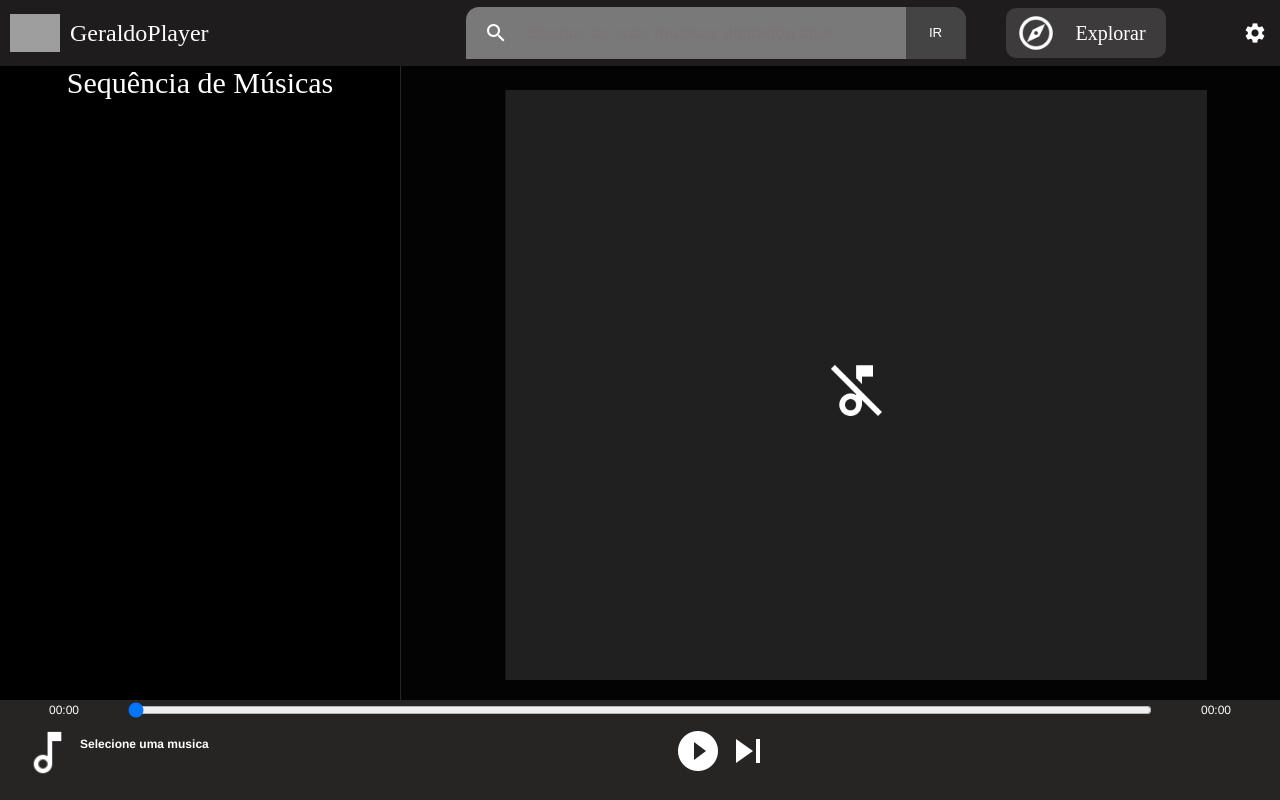
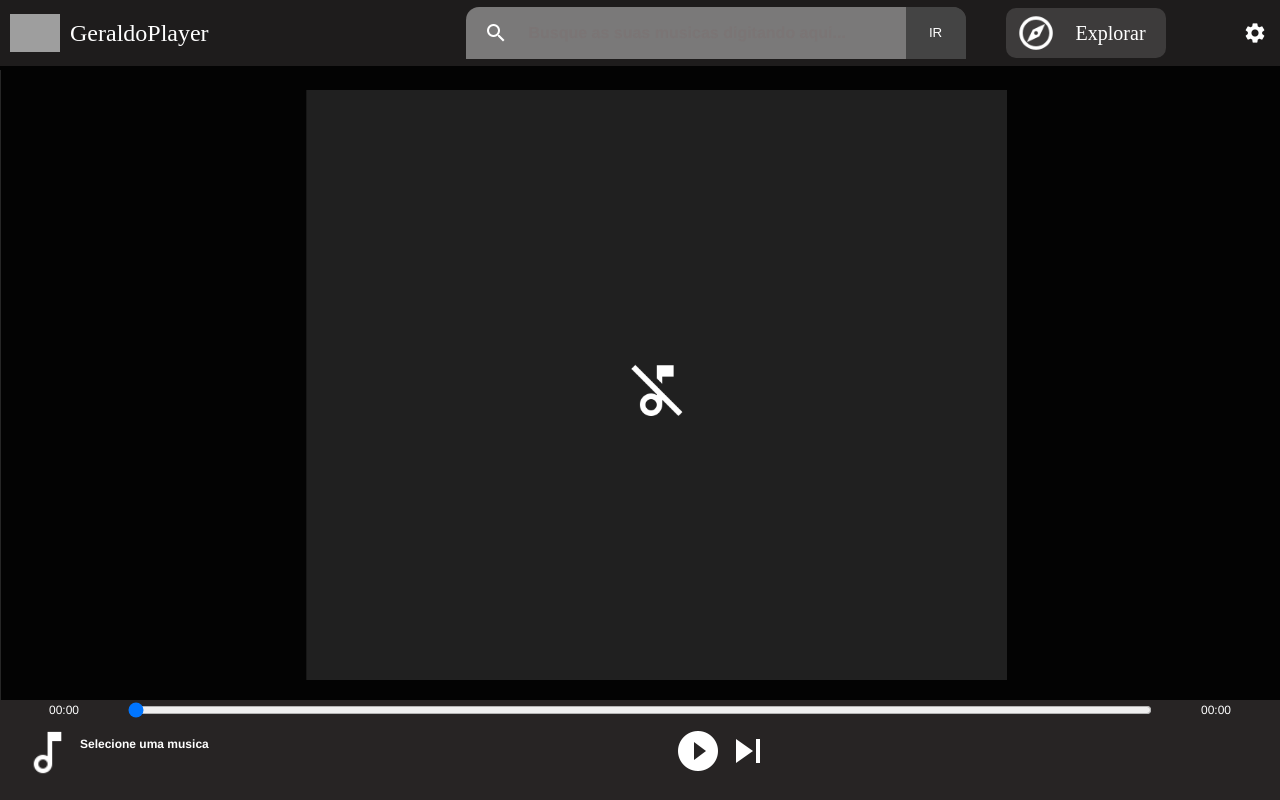
Before and after one commit to MateusJFabricio/MusicPlayer, a React (Vite) app in the folder music-app/: page / in a window 1280 px wide. Built offline with nearby package versions, Linux system fonts and the light colour scheme; grey boxes are pictures that could not be loaded.

Commit message:
1 - Adicionado efeito de ocultar a stack de musica caso não tenha musica na stack 2 - Feito correções de CSS

```diff
--- a/music-app/src/App.css
+++ b/music-app/src/App.css
@@ -5,9 +5,11 @@
 }
 
 .pages{
+    display: flex;
+    flex-direction: row;
     position: absolute;
     top: 70px;
-    bottom: 100px;
-    left: 400px;
-    width: calc(100% - 400px);;
+    bottom: 100px;;
+    width: 100%;
+    min-width: 900px;
 }
--- a/music-app/src/App.jsx
+++ b/music-app/src/App.jsx
@@ -13,9 +13,9 @@ function App() {
     <>
       <div className='container'>
         <div className="pages">
+          <MenuLateral/>
           <Outlet/>
         </div>
-        <MenuLateral/>
         <NavBar/>
         <MediaBar/>
       </div>
--- a/music-app/src/components/Carrousel/Carrousel.css
+++ b/music-app/src/components/Carrousel/Carrousel.css
@@ -1,6 +1,6 @@
 .carrousel-container{
     position: relative;
-    height: 320px;
+    height: 260px;
     margin: 10px;
     padding: 10px;
     background-image: linear-gradient(to right, rgba(255, 255, 255, 0),rgba(255, 255, 255, 0.285), rgba(255, 255, 255, 0.285), rgba(255, 255, 255, 0));
--- a/music-app/src/components/GenreCard/GenreCard.css
+++ b/music-app/src/components/GenreCard/GenreCard.css
@@ -17,7 +17,7 @@
     position: relative;
     height: 100%;
     width: 180px;
-    left: 20px;
+    /* left: 20px; */
     font-size: 30px;
     text-align: center;
 }
--- a/music-app/src/components/GenreCard/GenreCard.jsx
+++ b/music-app/src/components/GenreCard/GenreCard.jsx
@@ -11,26 +11,26 @@ const GenreCard = ({title}) => {
     }
 
     return {
-      cor1: "hsla(" + randomNumber + ", 100%, 50%, " + transparencia + ")",
-      cor2: "hsl(" + randomNumber + ", 100%, 50%)"
+      cor1: "hsla(" + randomNumber + ", 100%, 70%, " + transparencia + ")",
+      cor2: "hsl(" + randomNumber + ", 100%, 70%)"
     }
   }
 
-  const {cor1, cor2} = pickRandomColor(0.300)
+  const {cor1, cor2} = pickRandomColor(0.10)
   const genrecardContainer = {
     position: "relative",
     height: "40px",
     width: "200px",
     borderRadius: "5px",
-    backgroundColor: cor1
+    backgroundColor: cor1,
+    border: "1px solid gray"
   }
 
   const genrecardDestaque = {
     position: "relative",
     height: "100%",
     width: "10px",
-    backgroundColor: cor2,
-    borderRadius: "5px"
+    backgroundColor: cor2
   }
 
   return (
--- a/music-app/src/components/MenuLateral/MenuLateral.css
+++ b/music-app/src/components/MenuLateral/MenuLateral.css
@@ -1,7 +1,8 @@
 .menulateral{
     position: relative;
-    top: 66px;
-    height: calc(100% - 166px);
+    /* top: 66px; */
+    /* height: calc(100% - 166px); */
+    height: 100%;
     width: 400px;
     min-width: 400px;
 
@@ -17,6 +18,12 @@
 
     overflow-y: auto;
 }
+
+.hide{
+    width: 0;
+    min-width: 0;
+}
+
 
 .menulateral-queue-title{
     text-align: center;
--- a/music-app/src/components/MenuLateral/MenuLateral.jsx
+++ b/music-app/src/components/MenuLateral/MenuLateral.jsx
@@ -9,7 +9,7 @@ const MenuLateral = () => {
     const {musicStack, setMusicStack} = useContext(MusicContext)
 
     return (
-        <div className="menulateral">
+        <div className={musicStack.length > 0 ? "menulateral" : "menulateral hide"}>
             <div className="menulateral-queue-title">Sequência de Músicas</div>
             <ul className="menulateral-queue">{
                 musicStack.map((music)=>{
--- a/music-app/src/components/MusicQueueDetails.css
+++ b/music-app/src/components/MusicQueueDetails.css
@@ -12,6 +12,9 @@
     left: 70px;
     top: 5px;
     width: 250px;
+    overflow: hidden;
+    outline: none;
+    height: 20px;
 }
 
 .queue-artist{
@@ -20,6 +23,8 @@
     width: 250px;
     top: 25px;
     color: rgb(151, 151, 151);
+    outline: none;
+    height: 20px;
 }
 
 .queue-time{
```
